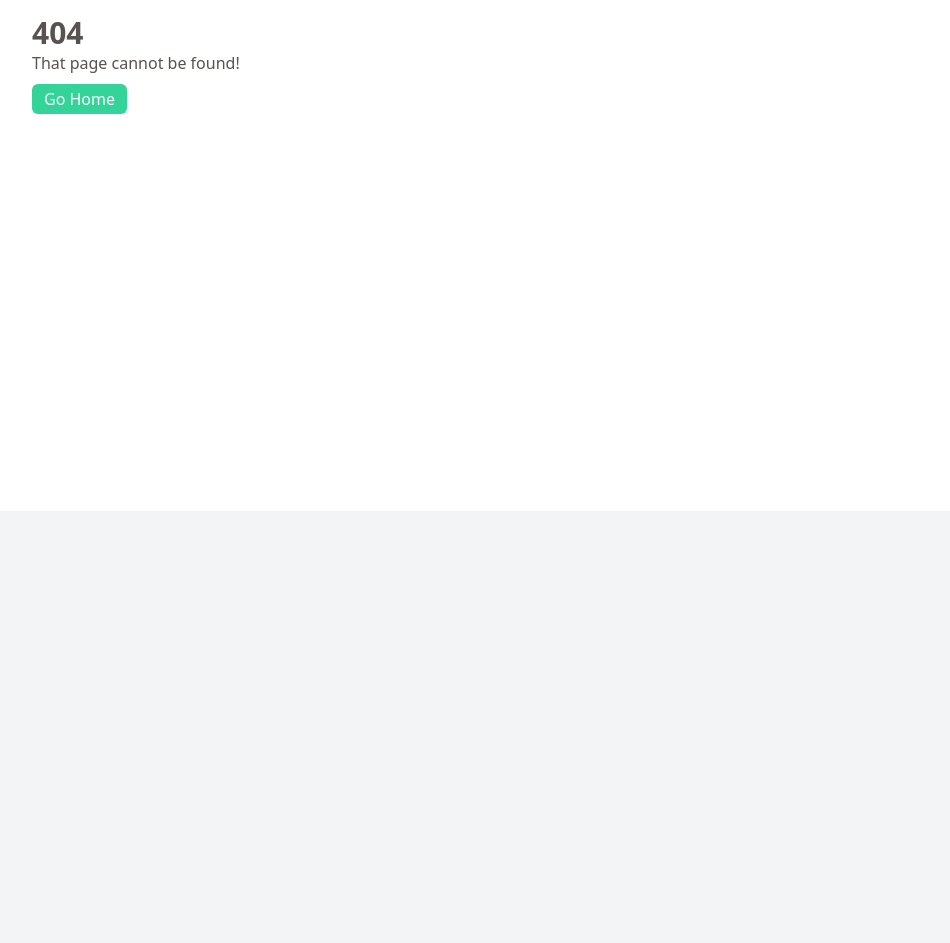
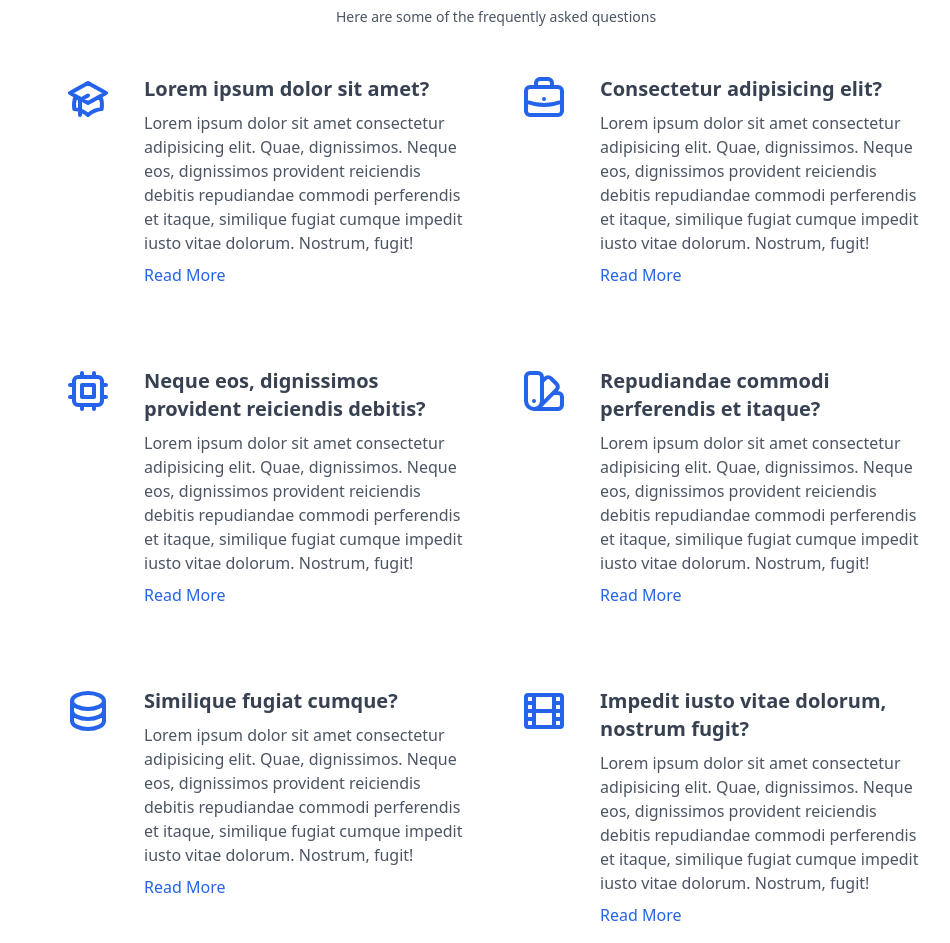
Before and after one commit to svarggas/cms-blog, a Next.js app: page /faq in a window 1280 px wide. Before the commit this address had no page. Shown: the part 249-1192 px from the top of the page, without its empty margins (144-1094 px from the left). Before the commit the page ends 800 px from the top, so only its background shows below. Built offline with nearby package versions, Linux system fonts and the light colour scheme.

Commit message:
New FAQ page

```diff
--- /dev/null
+++ b/src/pages/faq/index.tsx
@@ -0,0 +1,89 @@
+export default function Faq() {
+    return (
+        <div className="mt-10">
+            <h4 className="text-4xl font-bold text-gray-800 tracking-widest uppercase text-center">FAQ</h4>
+            <p className="text-center text-gray-600 text-sm mt-2">Here are some of the frequently asked questions</p>
+            <div className="grid grid-cols-1 md:grid-cols-2 gap-4 xl:gap-12 px-2 xl:px-12 mt-4">
+                <div className="flex space-x-8 mt-8">
+                    <div>
+                        <svg xmlns="http://www.w3.org/2000/svg" className="h-12 w-12 text-blue-600" fill="none" viewBox="0 0 24 24" stroke="currentColor">
+                            <path d="M12 14l9-5-9-5-9 5 9 5z"></path>
+                            <path d="M12 14l6.16-3.422a12.083 12.083 0 01.665 6.479A11.952 11.952 0 0012 20.055a11.952 11.952 0 00-6.824-2.998 12.078 12.078 0 01.665-6.479L12 14z"></path>
+                            <path strokeLinecap="round" strokeLinejoin="round" strokeWidth="2" d="M12 14l9-5-9-5-9 5 9 5zm0 0l6.16-3.422a12.083 12.083 0 01.665 6.479A11.952 11.952 0 0012 20.055a11.952 11.952 0 00-6.824-2.998 12.078 12.078 0 01.665-6.479L12 14zm-4 6v-7.5l4-2.222"></path>
+                        </svg>
+                    </div>
+                    <div>
+                        <h4 className="text-xl font-bold text-gray-700">Lorem ipsum dolor sit amet?</h4>
+                        <p className="text-gray-600 my-2">Lorem ipsum dolor sit amet consectetur adipisicing elit. Quae, dignissimos. Neque eos, dignissimos provident reiciendis debitis repudiandae commodi perferendis et itaque, similique fugiat cumque impedit iusto vitae dolorum. Nostrum, fugit!</p>
+                        <a href="#" className="text-blue-600 hover:text-blue-800 hover:underline capitalize" title="Read More">Read More</a>
+                    </div>
+                </div>
+
+                <div className="flex space-x-8 mt-8">
+                    <div>
+                        <svg xmlns="http://www.w3.org/2000/svg" className="h-12 w-12 text-blue-600" fill="none" viewBox="0 0 24 24" stroke="currentColor">
+                            <path strokeLinecap="round" strokeLinejoin="round" strokeWidth="2" d="M21 13.255A23.931 23.931 0 0112 15c-3.183 0-6.22-.62-9-1.745M16 6V4a2 2 0 00-2-2h-4a2 2 0 00-2 2v2m4 6h.01M5 20h14a2 2 0 002-2V8a2 2 0 00-2-2H5a2 2 0 00-2 2v10a2 2 0 002 2z"></path>
+                        </svg>
+                    </div>
+                    <div>
+                        <h4 className="text-xl font-bold text-gray-700">Consectetur adipisicing elit?</h4>
+                        <p className="text-gray-600 my-2">Lorem ipsum dolor sit amet consectetur adipisicing elit. Quae, dignissimos. Neque eos, dignissimos provident reiciendis debitis repudiandae commodi perferendis et itaque, similique fugiat cumque impedit iusto vitae dolorum. Nostrum, fugit!</p>
+                        <a href="#" className="text-blue-600 hover:text-blue-800 hover:underline capitalize" title="Read More">Read More</a>
+                    </div>
+                </div>
+
+                <div className="flex space-x-8 mt-8">
+                    <div>
+                        <svg xmlns="http://www.w3.org/2000/svg" className="h-12 w-12 text-blue-600" fill="none" viewBox="0 0 24 24" stroke="currentColor">
+                            <path strokeLinecap="round" strokeLinejoin="round" strokeWidth="2" d="M9 3v2m6-2v2M9 19v2m6-2v2M5 9H3m2 6H3m18-6h-2m2 6h-2M7 19h10a2 2 0 002-2V7a2 2 0 00-2-2H7a2 2 0 00-2 2v10a2 2 0 002 2zM9 9h6v6H9V9z"></path>
+                        </svg>
+                    </div>
+                    <div>
+                        <h4 className="text-xl font-bold text-gray-700">Neque eos, dignissimos provident reiciendis debitis?</h4>
+                        <p className="text-gray-600 my-2">Lorem ipsum dolor sit amet consectetur adipisicing elit. Quae, dignissimos. Neque eos, dignissimos provident reiciendis debitis repudiandae commodi perferendis et itaque, similique fugiat cumque impedit iusto vitae dolorum. Nostrum, fugit!</p>
+                        <a href="#" className="text-blue-600 hover:text-blue-800 hover:underline capitalize" title="Read More">Read More</a>
+                    </div>
+                </div>
+
+                <div className="flex space-x-8 mt-8">
+                    <div>
+                        <svg xmlns="http://www.w3.org/2000/svg" className="h-12 w-12 text-blue-600" fill="none" viewBox="0 0 24 24" stroke="currentColor">
+                            <path strokeLinecap="round" strokeLinejoin="round" strokeWidth="2" d="M7 21a4 4 0 01-4-4V5a2 2 0 012-2h4a2 2 0 012 2v12a4 4 0 01-4 4zm0 0h12a2 2 0 002-2v-4a2 2 0 00-2-2h-2.343M11 7.343l1.657-1.657a2 2 0 012.828 0l2.829 2.829a2 2 0 010 2.828l-8.486 8.485M7 17h.01"></path>
+                        </svg>
+                    </div>
+                    <div>
+                        <h4 className="text-xl font-bold text-gray-700">Repudiandae commodi perferendis et itaque?</h4>
+                        <p className="text-gray-600 my-2">Lorem ipsum dolor sit amet consectetur adipisicing elit. Quae, dignissimos. Neque eos, dignissimos provident reiciendis debitis repudiandae commodi perferendis et itaque, similique fugiat cumque impedit iusto vitae dolorum. Nostrum, fugit!</p>
+                        <a href="#" className="text-blue-600 hover:text-blue-800 hover:underline capitalize" title="Read More">Read More</a>
+                    </div>
+                </div>
+
+                <div className="flex space-x-8 mt-8">
+                    <div>
+                        <svg xmlns="http://www.w3.org/2000/svg" className="h-12 w-12 text-blue-600" fill="none" viewBox="0 0 24 24" stroke="currentColor">
+                            <path strokeLinecap="round" strokeLinejoin="round" strokeWidth="2" d="M4 7v10c0 2.21 3.582 4 8 4s8-1.79 8-4V7M4 7c0 2.21 3.582 4 8 4s8-1.79 8-4M4 7c0-2.21 3.582-4 8-4s8 1.79 8 4m0 5c0 2.21-3.582 4-8 4s-8-1.79-8-4"></path>
+                        </svg>
+                    </div>
+                    <div>
+                        <h4 className="text-xl font-bold text-gray-700">Similique fugiat cumque?</h4>
+                        <p className="text-gray-600 my-2">Lorem ipsum dolor sit amet consectetur adipisicing elit. Quae, dignissimos. Neque eos, dignissimos provident reiciendis debitis repudiandae commodi perferendis et itaque, similique fugiat cumque impedit iusto vitae dolorum. Nostrum, fugit!</p>
+                        <a href="#" className="text-blue-600 hover:text-blue-800 hover:underline capitalize" title="Read More">Read More</a>
+                    </div>
+                </div>
+
+                <div className="flex space-x-8 mt-8">
+                    <div>
+                        <svg xmlns="http://www.w3.org/2000/svg" className="h-12 w-12 text-blue-600" fill="none" viewBox="0 0 24 24" stroke="currentColor">
+                            <path strokeLinecap="round" strokeLinejoin="round" strokeWidth="2" d="M7 4v16M17 4v16M3 8h4m10 0h4M3 12h18M3 16h4m10 0h4M4 20h16a1 1 0 001-1V5a1 1 0 00-1-1H4a1 1 0 00-1 1v14a1 1 0 001 1z"></path>
+                        </svg>
+                    </div>
+                    <div>
+                        <h4 className="text-xl font-bold text-gray-700">Impedit iusto vitae dolorum, nostrum fugit?</h4>
+                        <p className="text-gray-600 my-2">Lorem ipsum dolor sit amet consectetur adipisicing elit. Quae, dignissimos. Neque eos, dignissimos provident reiciendis debitis repudiandae commodi perferendis et itaque, similique fugiat cumque impedit iusto vitae dolorum. Nostrum, fugit!</p>
+                        <a href="#" className="text-blue-600 hover:text-blue-800 hover:underline capitalize" title="Read More">Read More</a>
+                    </div>
+                </div>
+            </div>
+        </div>
+    );
+}
```
